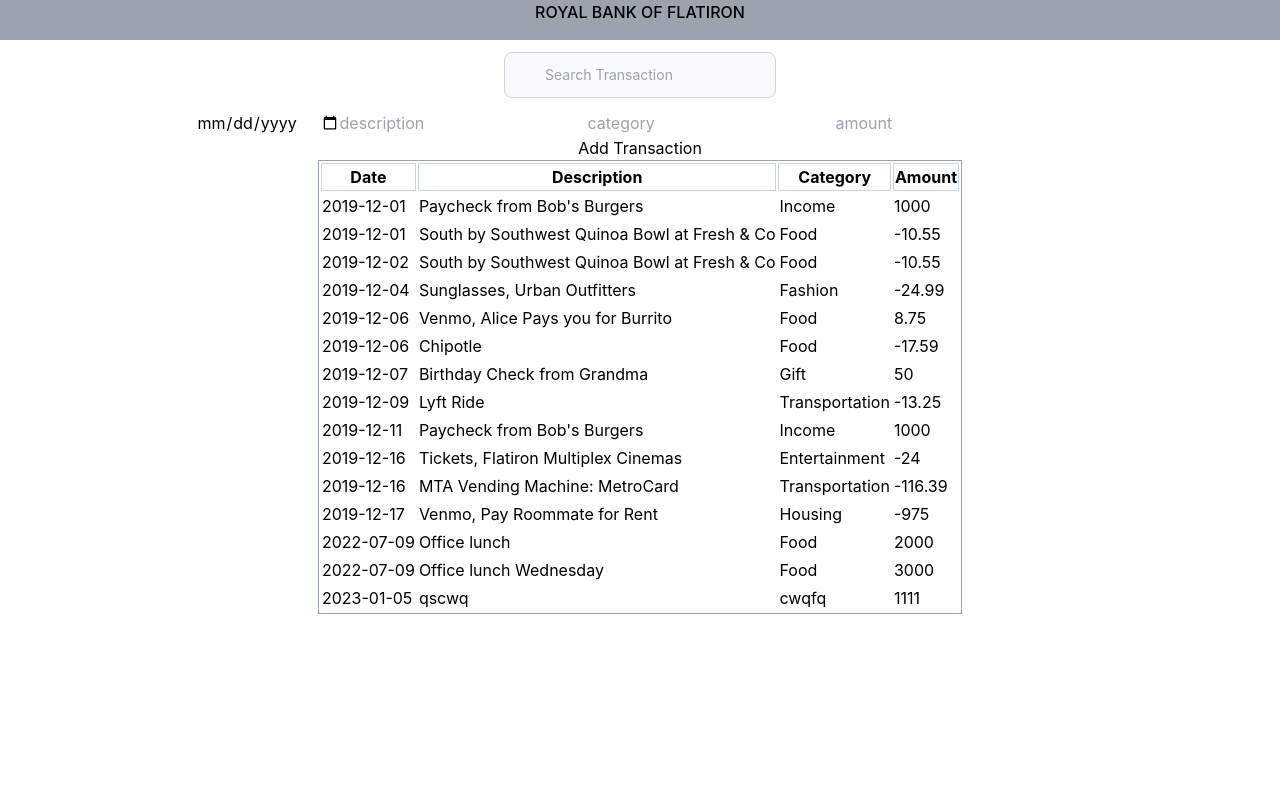
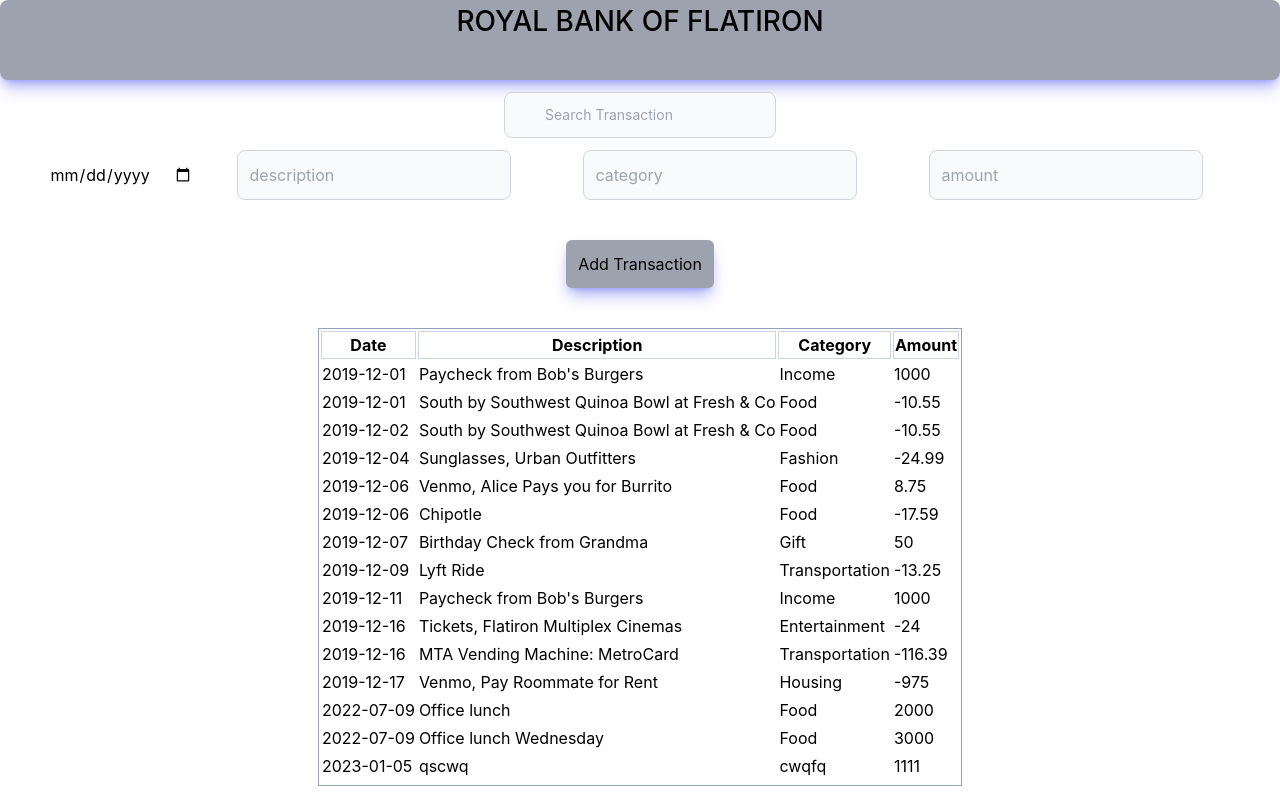
Before and after one commit to MathaiMarvin/Bank-of-Flatiron-wk1-code-challenge, a React (Create React App) app in the folder bank-of-flatiron/: page / in a window 1280 px wide. Built offline with nearby package versions, Linux system fonts and the light colour scheme; data requests are answered from the project's data file.

Commit message:
Search enabled

```diff
--- a/bank-of-flatiron/db.json
+++ b/bank-of-flatiron/db.json
@@ -104,6 +104,13 @@
       "category": "cwqfq",
       "amount": "1111",
       "id": 15
+    },
+    {
+      "date": "",
+      "description": "",
+      "category": "",
+      "amount": "",
+      "id": 16
     }
   ]
 }
--- a/bank-of-flatiron/src/components/app/App.js
+++ b/bank-of-flatiron/src/components/app/App.js
@@ -7,8 +7,8 @@ function App() {
 
   return (
     <center>
-      <div className="bg-gray-400 h-10">
-        <p className='uppercase font-medium'>Royal Bank of Flatiron</p>
+      <div className=" h-20 rounded-lg bg-gray-400 shadow-lg shadow-indigo-500/50">
+        <p className='uppercase font-medium text-[28px]'>Royal Bank of Flatiron</p>
       </div>
       <OutputShowing/>
     </center>
--- a/bank-of-flatiron/src/components/app/OutputShowing.js
+++ b/bank-of-flatiron/src/components/app/OutputShowing.js
@@ -13,7 +13,7 @@ function OutputShowing (){
 
     useEffect(()=>{
 
-        fetch("http://localhost:3000/transactions" + query)
+        fetch("http://localhost:3000/transactions?q=" + query)
             .then((res)=>res.json())
             .then(transaction => setTransaction(transaction))
             }, [query])
--- a/bank-of-flatiron/src/components/transactions/AddingTransaction.js
+++ b/bank-of-flatiron/src/components/transactions/AddingTransaction.js
@@ -29,12 +29,12 @@ function AddingTransaction(){
             <div>
                 <form onSubmit={submission}>
                     <div>
-                        <input value={date} onChange={(e)=>{setDate(e.target.value)}} type="date" name="date"/>
-                        <input value={description} onChange={(e)=>{setDescription(e.target.value)}} type="text" name="description" placeholder="description"/>
-                        <input value={category} onChange={(e)=>{setCategory(e.target.value)}} type="text" name="category" placeholder="category"/>
-                        <input value={amount} onChange={(e)=>{setAmount(e.target.value)}} type="text" name="amount" placeholder="amount" step="0.01"/>
+                        <input className="p-3" value={date} onChange={(e)=>{setDate(e.target.value)}} type="date" name="date"/>
+                        <input className="border border-gray-300 rounded-lg bg-gray-50 mr-10 ml-8 p-3" value={description} onChange={(e)=>{setDescription(e.target.value)}} type="text" name="description" placeholder="description"/>
+                        <input className="border border-gray-300 rounded-lg bg-gray-50 mr-10 ml-8 p-3" value={category} onChange={(e)=>{setCategory(e.target.value)}} type="text" name="category" placeholder="category"/>
+                        <input className="border border-gray-300 rounded-lg bg-gray-50 mr-10 ml-8 p-3" value={amount} onChange={(e)=>{setAmount(e.target.value)}} type="text" name="amount" placeholder="amount" step="0.01"/>
                     </div>
-                    <button type="submit">Add Transaction</button>
+                    <button type="submit" className="rounded-md shadow-lg shadow-indigo-500/50 bg-gray-400 hover:bg-violet-600 active:bg-violet-700 focus:outline-none focus:ring focus:ring-violet-300 ... mt-10 mb-10 p-3">Add Transaction</button>
                 </form>
             </div>
         )
--- a/bank-of-flatiron/src/components/transactions/DisplayTransactions.js
+++ b/bank-of-flatiron/src/components/transactions/DisplayTransactions.js
@@ -14,7 +14,7 @@ function DisplayTransactions({transactions}){
     })
 
     return(
-        <table className="border-separate border border-slate-400 ...">
+        <table className="border-separate border border-slate-400 ... w-max">
         <tbody>
             <tr>
             <th className="border border-slate-300 ...">Date</th>
```
